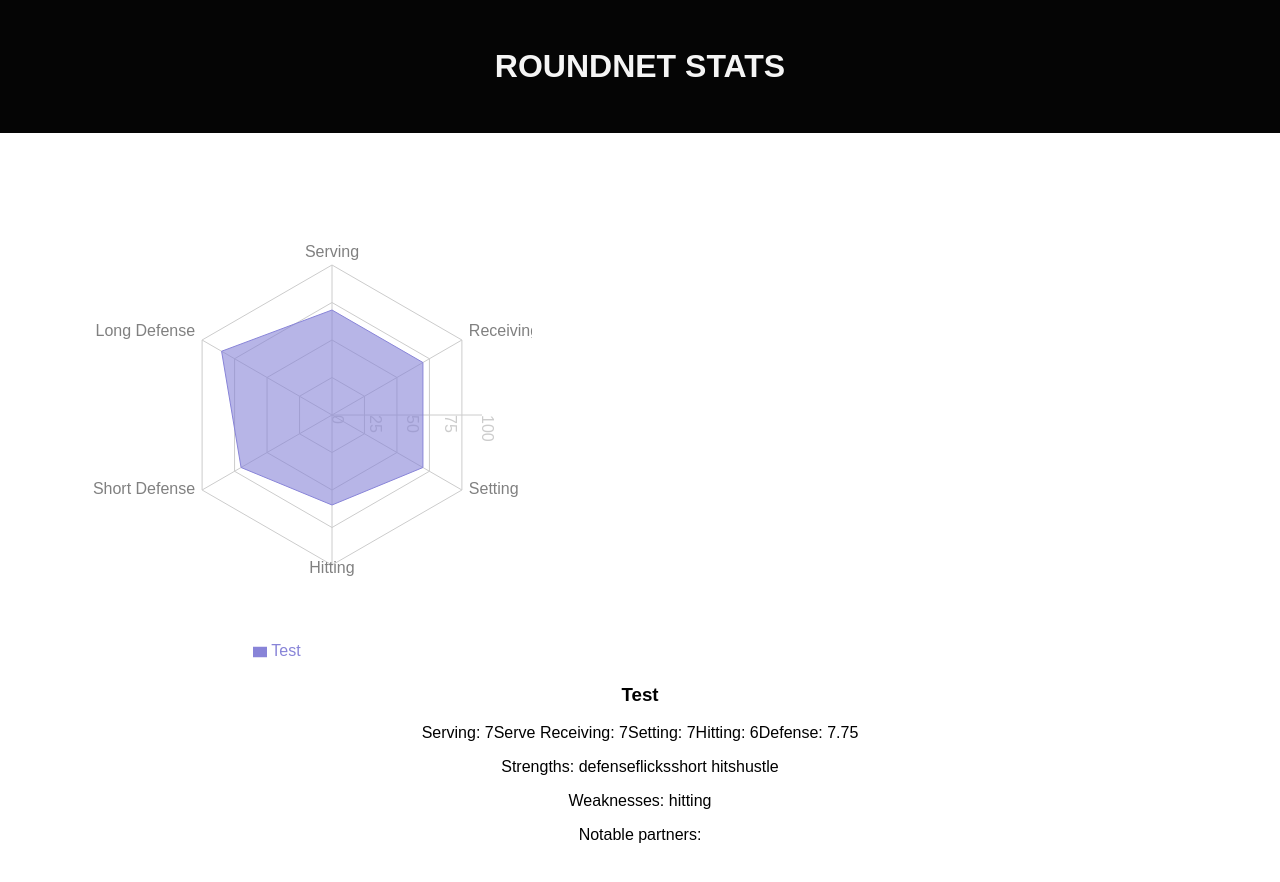
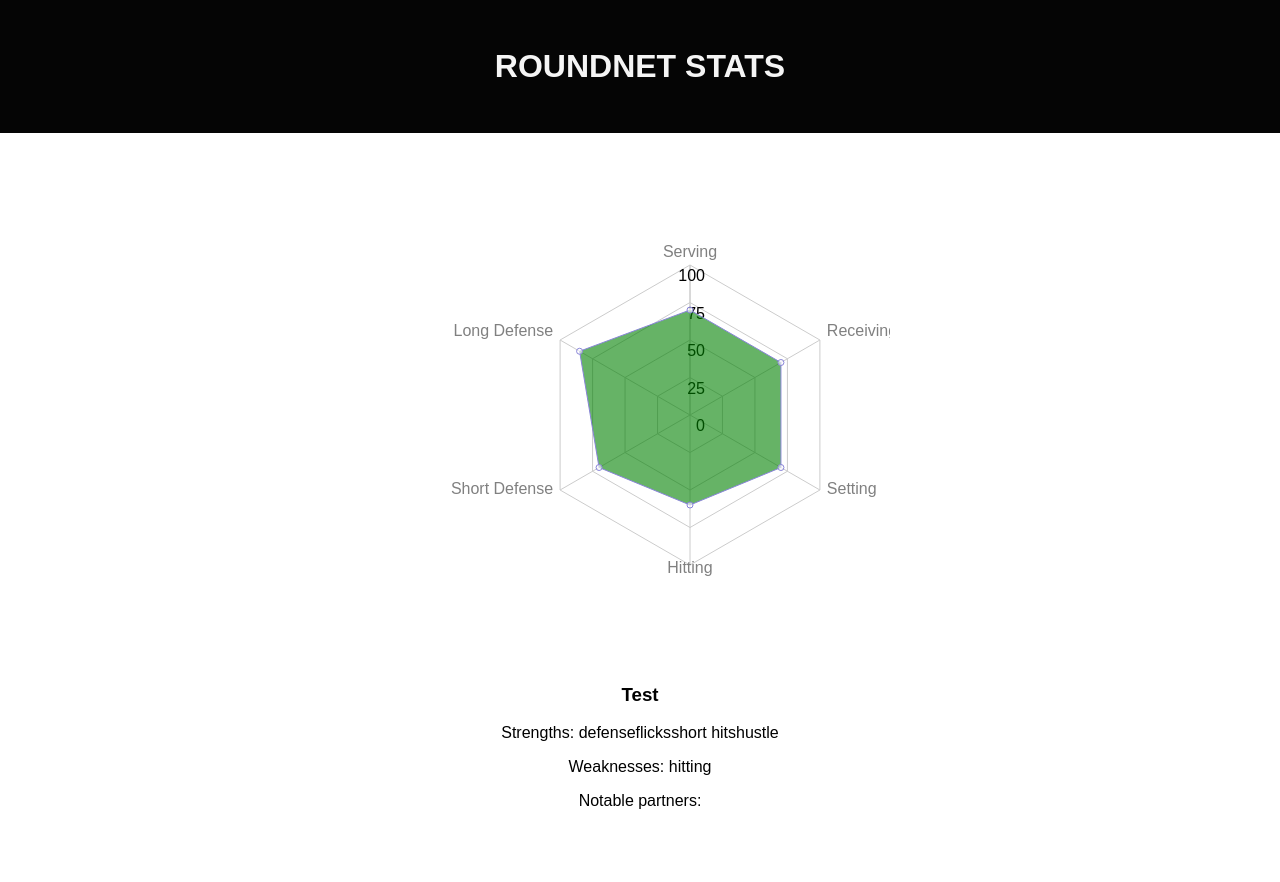
Before and after one commit to priegelsdev/roundnet-stats, a React (Vite) app: page / in a window 1280 px wide. Both pictures are taken after a click on the element "Test". Shown: the top 882 px of the page. After the commit the page ends 858 px from the top, so only its background shows below. Built offline with nearby package versions, Linux system fonts and the light colour scheme; a web font is replaced by a local one.

Commit message:
offset polar radius axis a bit to the right for better readability

```diff
--- a/src/Player.jsx
+++ b/src/Player.jsx
@@ -1,4 +1,4 @@
-import { Radar, RadarChart, PolarGrid, Legend, PolarAngleAxis, PolarRadiusAxis, Tooltip } from 'recharts';
+import { Radar, RadarChart, PolarGrid, PolarAngleAxis, PolarRadiusAxis, Tooltip } from 'recharts';
 
 export default function Player(props) {
 
@@ -9,7 +9,7 @@ export default function Player(props) {
     { stat: 'Hitting', A: `${props.hitting}`*10},
     { stat: 'Short Defense', A: `${props.shortDefense}`*10},
     { stat: 'Long Defense', A: `${props.longDefense}`*10},
-  ];
+  ]
 
   return (
 
@@ -18,22 +18,30 @@ export default function Player(props) {
       <RadarChart cx={300} cy={250} outerRadius={150} width={500} height={500} data={data}>
         <PolarGrid />
         <PolarAngleAxis dataKey="stat" />
-        <PolarRadiusAxis />
-        <Radar name={props.name} dataKey="A" stroke="#8884d8" fill="#8884d8" fillOpacity={0.6} />
-        <Legend />
+        <PolarRadiusAxis
+          angle={90}
+          domain={[0, 100]}
+          tick={
+            ({ x, y, payload }) => (
+              <g transform={`translate(${x + 15},${y})`}>
+                <text x={0} y={0} dy={16} textAnchor="end" fill="black">{payload.value}</text>
+              </g>
+            )
+          }
+        />
+        <Radar
+          name={props.name}
+          dataKey="A"
+          stroke="#8884d8"
+          fill="green"
+          fillOpacity={0.6}
+          dot={{ fill: 'white' }}
+        />
         <Tooltip />
       </RadarChart>
 
       <div className="card-details">
         <h3 className="card-name">{props.name}</h3>
-
-        <div className="card-stats">
-          <span className="serving">Serving: {props.serving}</span>
-          <span className="serve-receiving">Serve Receiving: {props.serveReceiving}</span>
-          <span className="setting">Setting: {props.setting}</span>
-          <span className="hitting">Hitting: {props.hitting}</span>
-          <span className="defense">Defense: {(props.shortDefense + props.longDefense) / 2}</span>
-        </div>
 
         <div className="card-individuals">
           <p className="strengths">Strengths: {props.strengths}</p>
--- a/src/index.css
+++ b/src/index.css
@@ -34,6 +34,8 @@ header {
   padding: 2em;
   display: flex;
   flex-direction: column;
+/*   justify-content: center; */
+  align-items: center;
 }
 
 .card-details {
```
